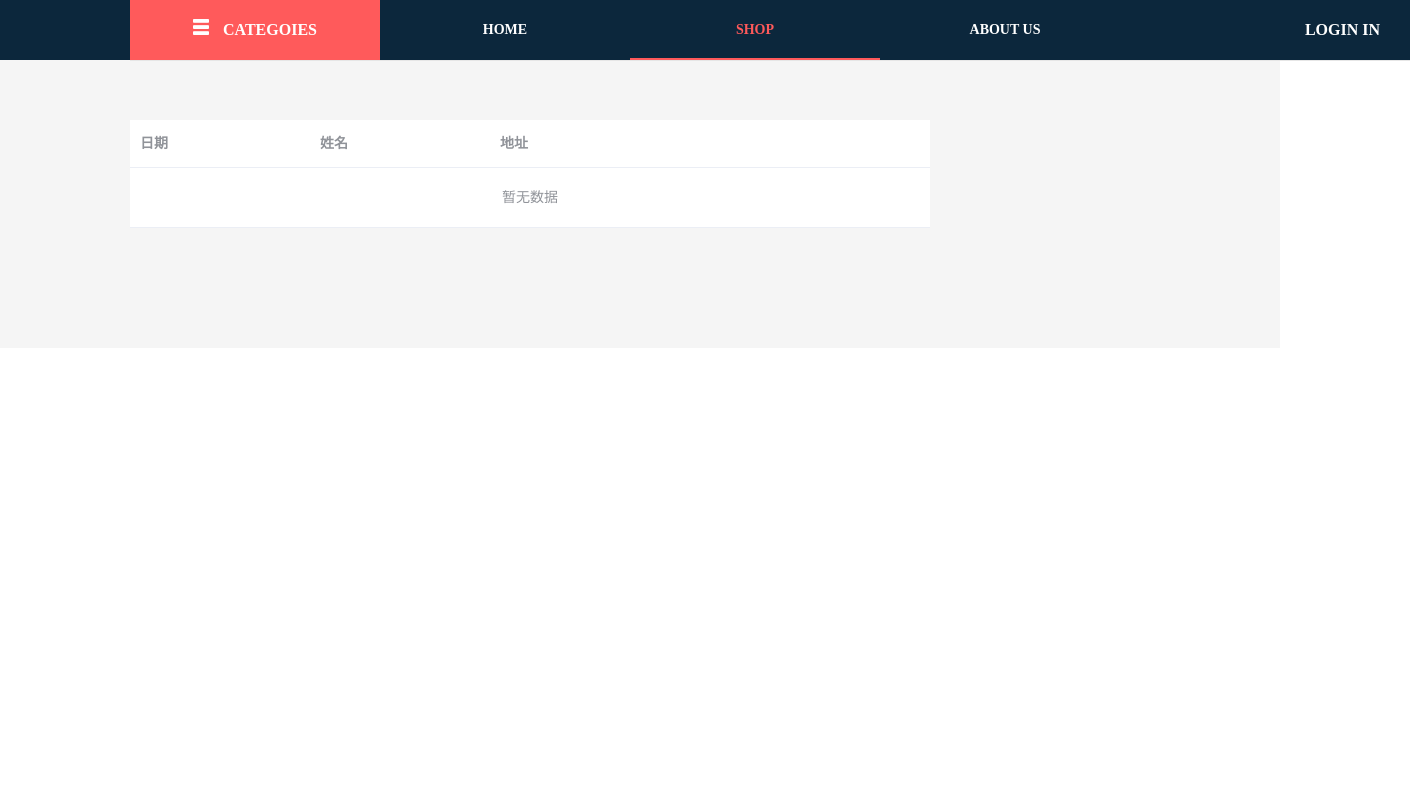
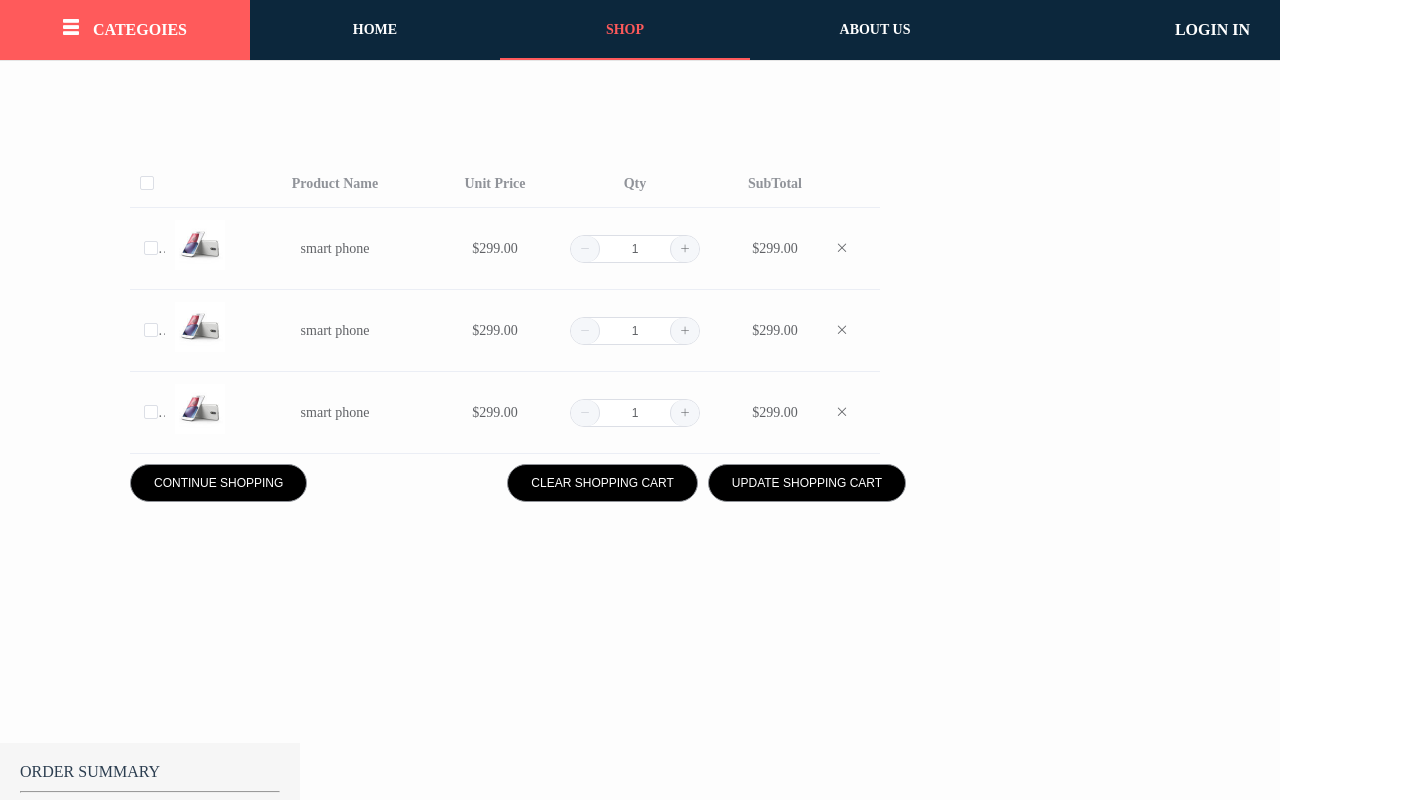
Before and after one commit to darkglimmer/e-commerce-platform, a Vue app: page / in a window 1280 px wide. Both pictures are taken after a click on the item "SHOP". Shown: the top 800 px of the page, 1410 px wide, since content can reach past the window. Built offline with nearby package versions, Linux system fonts and the light colour scheme.

Commit message:
feat: add shopping cart

```diff
--- a/src/App.vue
+++ b/src/App.vue
@@ -26,6 +26,6 @@ export default {
   -webkit-font-smoothing: antialiased;
   -moz-osx-font-smoothing: grayscale;
   color: #2c3e50;
-  background-color: #f5f5f5;
+  background-color: #fdfdfd;
 }
 </style>
--- a/src/components/Card.vue
+++ b/src/components/Card.vue
@@ -78,7 +78,7 @@ export default {
 }
 </script>
 
-<style>
+<style scoped>
 .card-productNote{
   height: 400px;
   vertical-align: top;
--- a/src/components/Footer.vue
+++ b/src/components/Footer.vue
@@ -1,6 +1,6 @@
 <template>
     <div class="footer">
-        <div class="footer-logo">
+        <div v-if="this.ifLogo" class="footer-logo">
             <img width="100px" src="../assets/logo.png" />
         </div>
         <div class="footer-pay">
@@ -16,6 +16,9 @@
 
 export default {
   name: 'Header',
+  props:{
+    ifLogo: Boolean
+  },
   data () {
     return {
     }
--- a/src/components/Header.vue
+++ b/src/components/Header.vue
@@ -54,8 +54,8 @@ export default {
     color: white;
 }
 .header-container{
-    margin-left: 130px;
     width: 1280px;
+    margin: 0 auto;
 }
 .menu{
     font-weight: bold;
--- a/src/plugins/element.js
+++ b/src/plugins/element.js
@@ -1,5 +1,5 @@
 import Vue from 'vue'
-import { Button, Menu, MenuItem, Submenu, MenuItemGroup, Card, Form, FormItem, Input, Select, Option, DatePicker, Carousel, CarouselItem, Rate, InputNumber, Tabs, TabPane, Table, TableColumn } from 'element-ui'
+import { Button, Menu, MenuItem, Submenu, MenuItemGroup, Card, Form, FormItem, Input, Select, Option, DatePicker, Carousel, CarouselItem, Rate, InputNumber, Tabs, TabPane, Table, TableColumn, Checkbox } from 'element-ui'
 
 Vue.use(Button)
 Vue.use(Menu)
@@ -21,3 +21,4 @@ Vue.use(Tabs)
 Vue.use(TabPane)
 Vue.use(Table)
 Vue.use(TableColumn)
+Vue.use(Checkbox)
--- a/src/views/Detail.vue
+++ b/src/views/Detail.vue
@@ -26,9 +26,6 @@ export default {
 <style>
 .detail{
     width: 100%;
-    height: 100vh;
     margin-top: 180px;
-    margin-left: 230px;
-    margin-right: 200px;
 }
 </style>
--- a/src/views/Home.vue
+++ b/src/views/Home.vue
@@ -7,6 +7,12 @@
           <img :src="item.url" />
         </el-carousel-item>
       </el-carousel>
+    </div>
+    <div class="product-title">
+      <img src="../assets/header.png" />
+    </div>
+    <div class="shopping-notes">
+        <Note class="notes" v-for="note in notes" :key="note.productID" :name="note.name" :description="note.description" :price="note.price"></Note>
     </div>
     <div class="middle">
       <div class="home-card">
@@ -52,11 +58,8 @@
         </div>
       </div>
     </div>
-    <div class="product-title">
-      <img src="../assets/header.png" />
-    </div>
-    <div>
-        <Note v-for="note in notes" :key="note.productID" :name="note.name" :description="note.description" :price="note.price"></Note>
+    <div class="home-footer">
+      <Footer />
     </div>
   </div>
 </template>
@@ -64,12 +67,14 @@
 <script>
 import Classify from "../components/Classify"
 import Note from "../components/Note"
+import Footer from "../components/Footer"
 
 export default {
   name: 'home',
   components:{
     Classify,
-    Note
+    Note,
+    Footer
   },
   data(){
       return {
@@ -80,12 +85,44 @@ export default {
         ],
         category: "adfsdf",
         active: 1,
-        notes: [{
+        notes: [
+          {
             name: 'ACR System - 15mm Rods Adapter',
             description: "Here's the story of a man.",
             price: 12.00,
             productID: 1,
-        }]
+        },
+        {
+            name: 'ACR System - 15mm Rods Adapter',
+            description: "Here's the story of a man.",
+            price: 12.00,
+            productID: 1,
+        },
+         {
+            name: 'ACR System - 15mm Rods Adapter',
+            description: "Here's the story of a man.",
+            price: 12.00,
+            productID: 1,
+        },
+         {
+            name: 'ACR System - 15mm Rods Adapter',
+            description: "Here's the story of a man.",
+            price: 12.00,
+            productID: 1,
+        },
+         {
+            name: 'ACR System - 15mm Rods Adapter',
+            description: "Here's the story of a man.",
+            price: 12.00,
+            productID: 1,
+        },
+         {
+            name: 'ACR System - 15mm Rods Adapter',
+            description: "Here's the story of a man.",
+            price: 12.00,
+            productID: 1,
+        },
+        ]
       }
   },
   methods:{
@@ -137,4 +174,13 @@ export default {
     width: 650px;
     margin: 50px auto;
   }
+  .shopping-notes{
+    width: 1300px;
+    margin: 0 auto;
+  }
+  .notes{
+    display: inline-block;
+    vertical-align: middle;
+    margin-left:30px;
+  }
 </style>
--- a/src/views/Login.vue
+++ b/src/views/Login.vue
@@ -15,7 +15,7 @@
         </div>
     </div>
     <div class="login-foot">
-        <Footer />
+        <Footer :ifLogo="true" />
     </div>
 </div>
 </template>
@@ -27,7 +27,7 @@ import Footer from '@/components/Footer.vue'
 export default {
   name: 'Login',
   components: {
-    Footer
+    Footer,
   },
   data(){
     return {
--- a/src/views/Shop.vue
+++ b/src/views/Shop.vue
@@ -1,34 +1,184 @@
 <template>
+  <div class="shop">
     <div class="shop-table">
         <el-table
+        ref="multipleTable"
+        @selection-change="handleSelectionChange"
         :data="tableData"
-        style="width: 800px">
+        style="width: 750px; background-color:#fdfdfd;"
+        align="center"
+        :header-cell-style="{background:'#fdfdfd'}">
         <el-table-column
-            prop="date"
-            label="日期"
-            width="180">
+            type="selection"
+            width="35">
         </el-table-column>
         <el-table-column
-            prop="name"
-            label="姓名"
-            width="180">
+            prop="img"
+            width="60"
+            align="center">
+              <template slot-scope="scope">
+                <img :src="scope.row.img" style="width: 50px;height: 50px">
+              </template>
         </el-table-column>
         <el-table-column
-            prop="address"
-            label="地址">
+            prop="product"
+            label="Product Name"
+            width="220"
+            align="center">
+        </el-table-column>
+        <el-table-column
+            prop="price"
+            label="Unit Price"
+            align="center"
+            width="100">
+        </el-table-column>
+        <el-table-column
+            prop="number"
+            align="center"
+            label="Qty"
+            width="180">
+            <template slot-scope="scope">
+                <el-input-number v-model="scope.row.number" size="mini" width="50px" @change="handleChange(scope.row.number)" :min="1"></el-input-number>
+            </template>
+        </el-table-column>
+         <el-table-column
+            prop="total"
+            align="center"
+            label="SubTotal"
+            width="100">
+        </el-table-column>
+          <el-table-column
+            width="55">
+            <template slot-scope="scope">
+                <i class="el-icon-close"></i>
+            </template>
         </el-table-column>
         </el-table>
+        <div>
+            <el-button class="shop-button" type="info" round>CONTINUE SHOPPING</el-button>
+            <el-button class="shop-button" type="info" style="margin-left:200px" round>CLEAR SHOPPING CART</el-button>
+            <el-button class="shop-button" type="info" round>UPDATE SHOPPING CART</el-button>
+        </div>
     </div>
+    <div class="summary">
+        <div>ORDER SUMMARY</div>
+        <hr style="margin-top:10px; margin-bottom:20px;">
+        <span >Subtotal:</span>
+        <span style="margin-left:131px">$458.00</span>
+        <br>
+        <span >Shopping:</span>
+        <span style="margin-left:124px">$458.00</span>
+        <hr style="margin-top:30px; margin-bottom:20px;">
+        <span >Total:</span>
+        <span style="margin-left:156px">$458.00</span>
+        <div style="margin-top:50px;">
+            <el-checkbox v-model="checked">I have promo code</el-checkbox>
+        </div>
+        <el-button class="check-button" type="danger">CHECK OUT</el-button>
+    </div>
+    <div>
+        <Footer :ifLogo="true" />
+    </div>
+  </div>
 </template>
 
 <script>
+import Footer from "../components/Footer"
 export default {
-
+    name: "shoppingCart",
+    components:{
+        Footer
+    },
+    data(){
+        return{
+            tableData:[
+                {
+                    img: require('../assets/cart1.jpg'),
+                    product: 'smart phone',
+                    price: '$299.00',
+                    number: 1,
+                    total: '$299.00'
+                },
+                {
+                    img: require('../assets/cart1.jpg'),
+                    product: 'smart phone',
+                    price: '$299.00',
+                    number: 1,
+                    total: '$299.00'
+                },
+                {
+                    img: require('../assets/cart1.jpg'),
+                    product: 'smart phone',
+                    price: '$299.00',
+                    number: 1,
+                    total: '$299.00'
+                }
+            ]
+        }
+    },
+    methods:{
+        handleChange(number){
+            this.number = number
+        }
+    }
 }
 </script>
 
 <style scoped>
+.shop{
+    padding-top: 160px;
+    box-sizing: border-box;
+}
 .shop-table{
-    padding: 120px 130px;
+    box-sizing: border-box;
+    padding: 0 130px;
+    min-height: 583px;
+    display: inline-block;
+    vertical-align: top;
+}
+.summary{
+    box-sizing: border-box;
+    width: 300px;
+    height: 350px;
+    padding: 20px;
+    display: inline-block;
+    vertical-align: top;
+    background-color: rgb(246, 246, 246);
+}
+.shop-button{
+    background-color: black;
+    color: white;
+    margin-top: 10px;
+    font-size: 12px;
+}
+.check-button{
+    width: 100%;
+    height: 50px;
+    border-radius: 30px;
+    margin-top: 20px;
 }
 </style>
+<style>
+.el-table__body td{
+    background-color: #fdfdfd;
+}
+.el-input-number--mini .el-input-number__decrease, .el-input-number--mini .el-input-number__increase{
+    border-radius: 20px;
+}
+.el-checkbox__input.is-checked .el-checkbox__inner, .el-checkbox__input.is-indeterminate .el-checkbox__inner{
+    background-color: #ff5a5b !important;
+    border-color: #ff5a5b !important;
+}
+.el-checkbox__input.is-checked+.el-checkbox__label{
+    color: #ff5a5b !important;
+}
+.el-checkbox__input.is-focus .el-checkbox__inner, .el-checkbox__input.is-indeterminate .el-checkbox__inner{
+    border-color: #ff5a5b !important;
+}
+.el-checkbox__inner:hover{
+    border-color: #ff5a5b !important;
+}
+.el-checkbox__inner:focus{
+    border-color: #ff5a5b !important;
+}
+</style>
```
